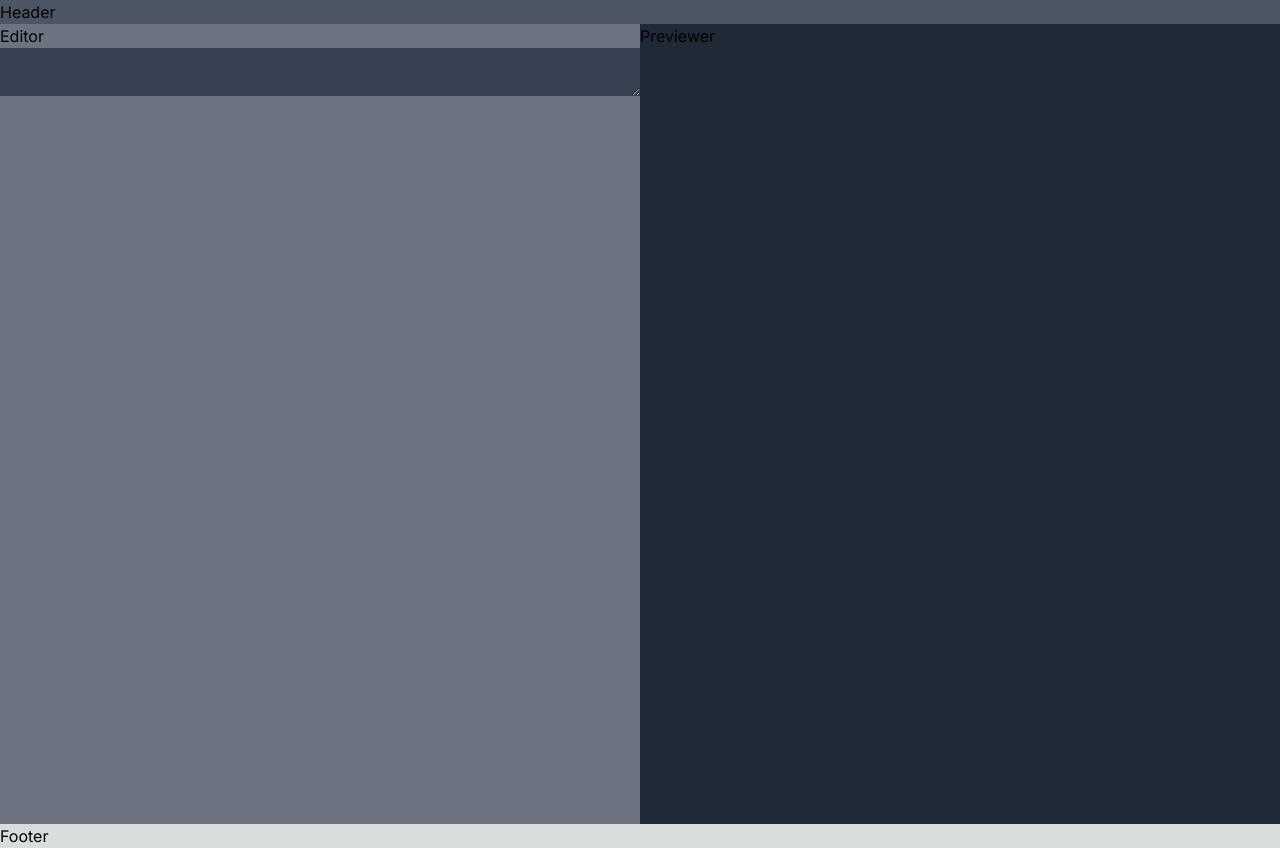
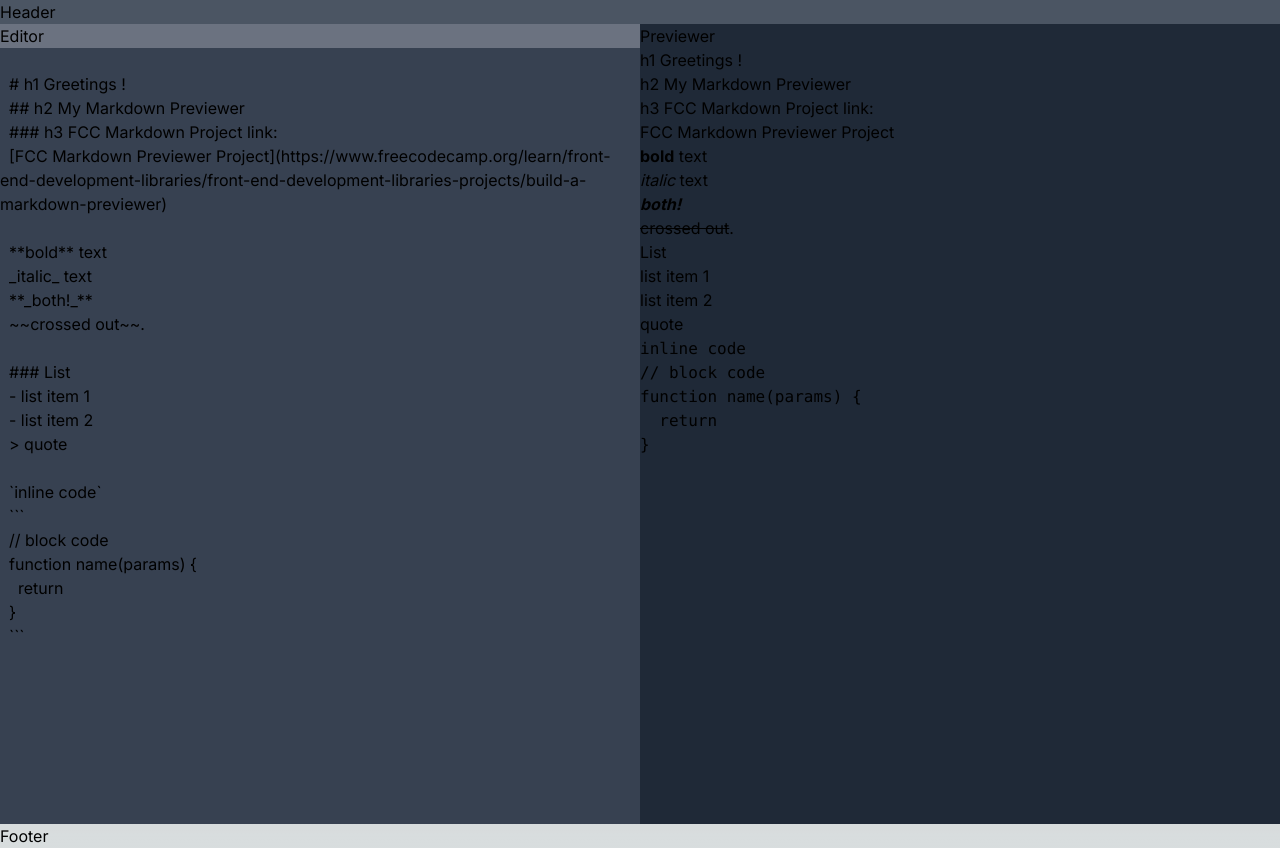
Before and after one commit to temp4422/fcc-frontend-markdown-previewer, a Next.js app: page / in a window 1280 px wide. Built offline with nearby package versions, Linux system fonts and the light colour scheme.

Commit message:
Add dangerouslySetInnerHTML for markdown preview

```diff
--- a/package.json
+++ b/package.json
@@ -10,6 +10,7 @@
   },
   "dependencies": {
     "autoprefixer": "10.4.16",
+    "marked": "^9.0.3",
     "next": "13.5.2",
     "postcss": "8.4.30",
     "react": "18.2.0",
--- a/src/app/page.js
+++ b/src/app/page.js
@@ -1,15 +1,43 @@
 'use client' // This is a client component
 import { useState } from 'react'
+import { marked } from 'marked' // Markdown parses
+// import Script from 'next/script'
 
 export default function Home() {
-  const [state, setState] = useState('') // Declare a state variable
+  const [state, setState] = useState(`
+  # h1 Greetings !
+  ## h2 My Markdown Previewer
+  ### h3 FCC Markdown Project link:
+  [FCC Markdown Previewer Project](https://www.freecodecamp.org/learn/front-end-development-libraries/front-end-development-libraries-projects/build-a-markdown-previewer)
+
+  **bold** text
+  _italic_ text
+  **_both!_**
+  ~~crossed out~~.
+
+  ### List
+  - list item 1
+  - list item 2
+  > quote
+
+  \`inline code\`
+  \`\`\`
+  // block code
+  function name(params) {
+    return
+  }
+  \`\`\`
+  `) // Declare a state variable
+
+  marked.setOptions({ breaks: true }) // Set option to interpret carriage returns and renders them as <br> (line break) elements
+
+  const parsedHtml = marked.parse(state)
 
   return (
     <div className="h-screen bg-gray-600">
       <header className="">
         <nav className="nav">Header</nav>
       </header>
-
       <main className="grid grid-cols-2 bg-gray-700 w-full h-full overflow-hidden">
         <div className="h-full bg-gray-500">
           <h2 className="">Editor</h2>
@@ -17,18 +45,36 @@ export default function Home() {
             id="editor"
             value={state} // Force the input's value to match the state variable
             onChange={(e) => setState(e.target.value)} // Update the state variable on any edits
-            className="w-full h-fit bg-gray-700"
+            className="w-full h-full bg-gray-700"
           ></textarea>
         </div>
 
         <div className=" bg-gray-800">
           <h2 className="">Previewer</h2>
-          <div id="preview">{state}</div>
+          {/* Set as innerHtml because otherway it is set as text */}
+          <div id="preview" dangerouslySetInnerHTML={{ __html: parsedHtml }}></div>
         </div>
       </main>
 
       <footer className="">Footer</footer>
+
       <script src="https://cdn.freecodecamp.org/testable-projects-fcc/v1/bundle.js"></script>
     </div>
   )
 }
+
+/*
+  Alternative with script tag
+
+  // Add 'marked' library to parse markdown alternative add with npm
+  <script src="https://cdn.jsdelivr.net/npm/marked/marked.min.js"></script>
+  Use Next.js 'Script' for inline scripts. Error: Text content does not match server-rendered HTML.
+  <Script>document.getElementById('preview').innerHTML = marked.parse('sdf')</Script>
+
+  // Alternative use 'dangerouslySetInnerHTML'
+  <Script src="https://cdn.jsdelivr.net/npm/marked/marked.min.js" strategy="beforeInteractive" onLoad={() => console.log(`script loaded correctly, window.FB has been populated`)} />
+  <Script id="show-banner" dangerouslySetInnerHTML={{__html: `document.getElementById('preview').innerHTML = 'test'`, }} />
+
+  // https://nextjs.org/docs/pages/building-your-application/optimizing/scripts
+  // https://nextjs.org/docs/messages/react-hydration-error
+ */
```
Also changed, not shown: 1 other file (tests, documents, lock files or other folders).
